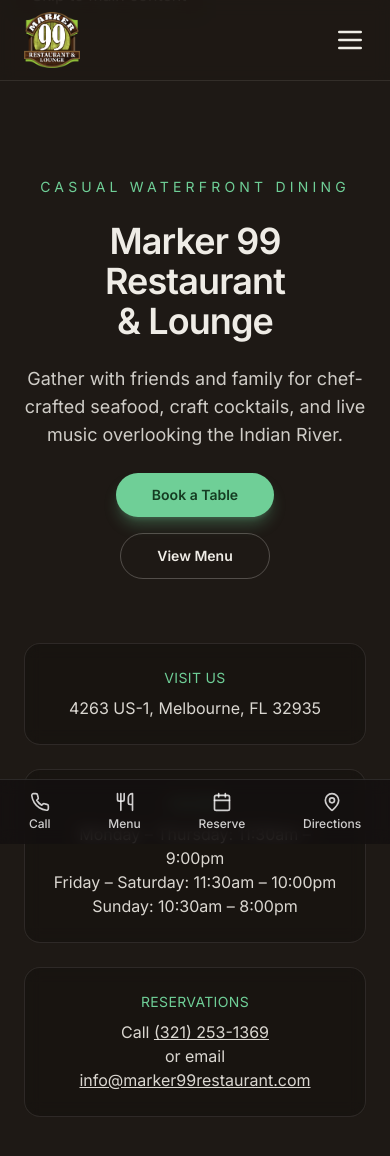
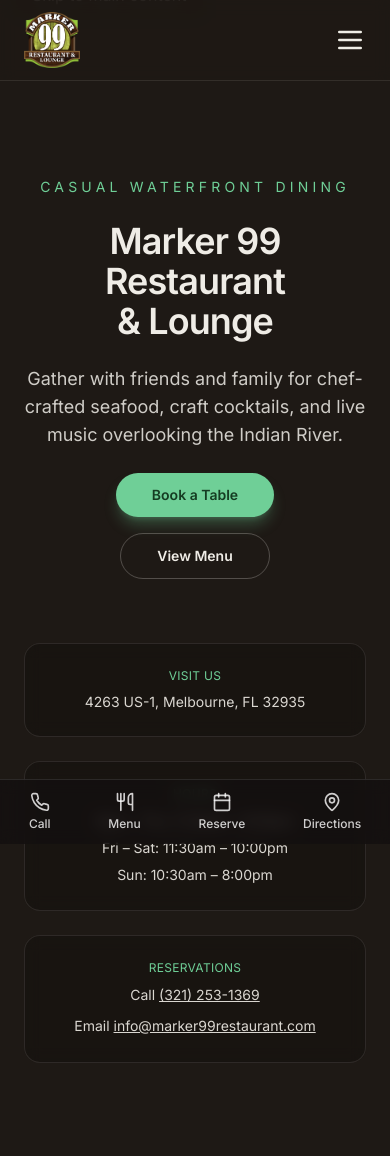
Before and after one commit to Joshtt23/marker99-website, a Next.js app: page / in a window 390 px wide. Shown: the top 1156 px of the page. Built offline with nearby package versions, Linux system fonts and the light colour scheme; no server answers.

Commit message:
Refactor Header and Hero components for improved layout and accessibility. Removed redundant text from Header and enhanced Hero with better structure for hours and reservations, including responsive text sizes and improved spacing.

```diff
--- a/src/components/Header.js
+++ b/src/components/Header.js
@@ -81,9 +81,6 @@
             className="h-14 w-14"
             priority
           />
-          <span className="hidden sm:block text-sm font-semibold tracking-[0.3em] uppercase text-foreground">
-            Marker 99
-          </span>
         </Link>
         {isMounted && (
           <>
--- a/src/components/Hero.js
+++ b/src/components/Hero.js
@@ -36,44 +36,48 @@
         </div>
       </div>
       <div className="mt-16 grid gap-6 md:grid-cols-3 text-center text-foreground/90">
-        <div className="rounded-2xl border border-foreground/10 bg-black/20 p-6 backdrop-blur">
-          <p className="text-sm uppercase tracking-wide text-customGreen">
+        <div className="rounded-2xl border border-foreground/10 bg-black/20 p-6 backdrop-blur space-y-2">
+          <p className="text-xs sm:text-sm uppercase tracking-wide text-customGreen">
             Visit Us
           </p>
-          <p className="mt-2 text-base">
+          <p className="text-sm sm:text-base text-pretty">
             4263 US-1, Melbourne, FL 32935
           </p>
         </div>
-        <div className="rounded-2xl border border-foreground/10 bg-black/20 p-6 backdrop-blur">
-          <p className="text-sm uppercase tracking-wide text-customGreen">
+        <div className="rounded-2xl border border-foreground/10 bg-black/20 p-6 backdrop-blur space-y-2">
+          <p className="text-xs sm:text-sm uppercase tracking-wide text-customGreen">
             Hours
           </p>
-          <p className="mt-2 text-base">
-            Monday – Thursday: 11:30am – 9:00pm
-            <br />
-            Friday – Saturday: 11:30am – 10:00pm
-            <br />
-            Sunday: 10:30am – 8:00pm
-          </p>
+          <ul className="text-sm sm:text-base space-y-1 leading-relaxed">
+            <li>Mon – Thu: 11:30am – 9:00pm</li>
+            <li>Fri – Sat: 11:30am – 10:00pm</li>
+            <li>Sun: 10:30am – 8:00pm</li>
+          </ul>
         </div>
-        <div className="rounded-2xl border border-foreground/10 bg-black/20 p-6 backdrop-blur">
-          <p className="text-sm uppercase tracking-wide text-customGreen">
+        <div className="rounded-2xl border border-foreground/10 bg-black/20 p-6 backdrop-blur space-y-2">
+          <p className="text-xs sm:text-sm uppercase tracking-wide text-customGreen">
             Reservations
           </p>
-          <p className="mt-2 text-base">
+          <div className="text-sm sm:text-base leading-relaxed space-y-2">
+            <div>
               Call{' '}
-            <a href="tel:3212531369" className="underline hover:text-customGreen">
+              <a
+                href="tel:3212531369"
+                className="underline hover:text-customGreen whitespace-nowrap"
+              >
                 (321) 253-1369
               </a>
-            <br />
-            or email{' '}
+            </div>
+            <div>
+              Email{' '}
               <a
                 href="mailto:info@marker99restaurant.com"
-              className="underline hover:text-customGreen"
+                className="underline hover:text-customGreen break-words"
               >
                 info@marker99restaurant.com
               </a>
-          </p>
+            </div>
+          </div>
         </div>
       </div>
     </div>
```
Lines whose indentation alone changed are shown as unchanged.
